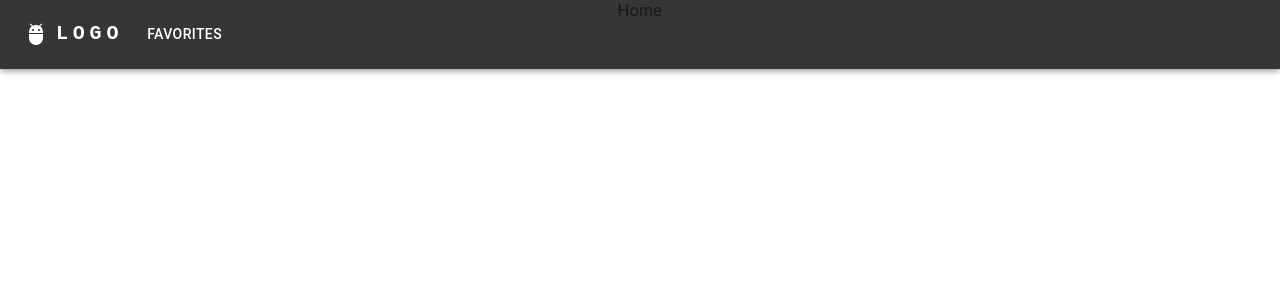
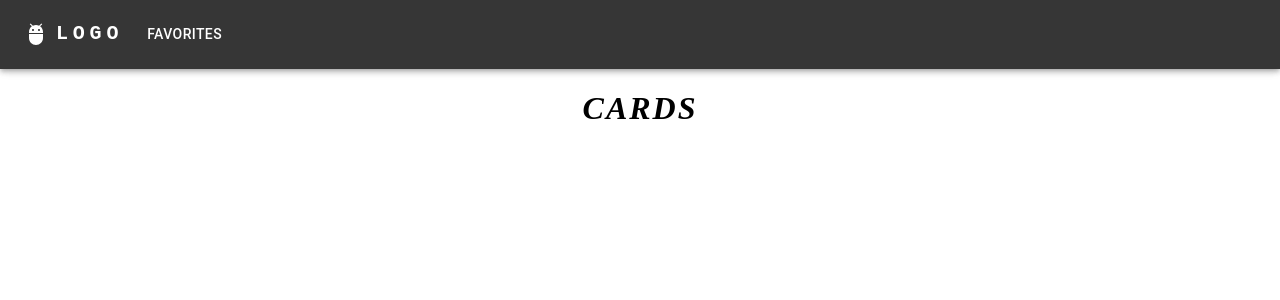
Before and after one commit to Ethemkizilyer/lol, a React (Create React App) app: page / in a window 1280 px wide. Shown: the top 300 px of the page. Built offline with nearby package versions, Linux system fonts and the light colour scheme.

Commit message:
sass added

```diff
--- a/package.json
+++ b/package.json
@@ -15,12 +15,14 @@
     "@types/node": "^16.18.24",
     "@types/react": "^18.0.38",
     "@types/react-dom": "^18.0.11",
+    "axios": "^1.3.6",
     "react": "^18.2.0",
     "react-dom": "^18.2.0",
     "react-redux": "^8.0.5",
     "react-router-dom": "^6.10.0",
     "react-scripts": "5.0.1",
     "redux": "^4.2.1",
+    "sass": "^1.62.0",
     "typescript": "^4.9.5",
     "web-vitals": "^2.1.4"
   },
--- a/src/components/Navbar.tsx
+++ b/src/components/Navbar.tsx
@@ -7,16 +7,15 @@ import Typography from "@mui/material/Typography";
 import Menu from "@mui/material/Menu";
 import MenuIcon from "@mui/icons-material/Menu";
 import Container from "@mui/material/Container";
-import Avatar from "@mui/material/Avatar";
 import Button from "@mui/material/Button";
-import Tooltip from "@mui/material/Tooltip";
 import MenuItem from "@mui/material/MenuItem";
 import AdbIcon from "@mui/icons-material/Adb";
-
+import {useNavigate} from "react-router-dom"
 const pages = ["Favorites"];
 const settings = ["Favorites"];
 
 function Navbar() {
+    const navigate=useNavigate()
   const [anchorElNav, setAnchorElNav] = React.useState<null | HTMLElement>(
     null
   );
@@ -27,9 +26,7 @@ function Navbar() {
   const handleOpenNavMenu = (event: React.MouseEvent<HTMLElement>) => {
     setAnchorElNav(event.currentTarget);
   };
-  const handleOpenUserMenu = (event: React.MouseEvent<HTMLElement>) => {
-    setAnchorElUser(event.currentTarget);
-  };
+
 
   const handleCloseNavMenu = () => {
     setAnchorElNav(null);
@@ -48,7 +45,7 @@ function Navbar() {
             variant="h6"
             noWrap
             component="a"
-            href="/"
+            onClick={() => navigate(`/`)}
             sx={{
               mr: 2,
               display: { xs: "none", md: "flex" },
@@ -57,6 +54,7 @@ function Navbar() {
               letterSpacing: ".3rem",
               color: "inherit",
               textDecoration: "none",
+              cursor: "pointer",
             }}
           >
             LOGO
@@ -91,7 +89,13 @@ function Navbar() {
               }}
             >
               {pages.map((page) => (
-                <MenuItem key={page} onClick={handleCloseNavMenu}>
+                <MenuItem
+                  key={page}
+                  onClick={() => {
+                    handleCloseNavMenu();
+                    navigate(`/${page}`);
+                  }}
+                >
                   <Typography textAlign="center">{page}</Typography>
                 </MenuItem>
               ))}
@@ -102,7 +106,7 @@ function Navbar() {
             variant="h5"
             noWrap
             component="a"
-            href=""
+            onClick={() => navigate(`/`)}
             sx={{
               mr: 2,
               display: { xs: "flex", md: "none" },
@@ -112,6 +116,7 @@ function Navbar() {
               letterSpacing: ".3rem",
               color: "inherit",
               textDecoration: "none",
+              cursor:"pointer"
             }}
           >
             LOGO
@@ -120,7 +125,10 @@ function Navbar() {
             {pages.map((page) => (
               <Button
                 key={page}
-                onClick={handleCloseNavMenu}
+                onClick={() => {
+                  handleCloseNavMenu();
+                  navigate(`/${page}`);
+                }}
                 sx={{ my: 2, color: "white", display: "block" }}
               >
                 {page}
@@ -128,7 +136,6 @@ function Navbar() {
             ))}
           </Box>
           <Box sx={{ flexGrow: 0 }}>
-
             <Menu
               sx={{ mt: "45px" }}
               id="menu-appbar"
--- a/src/index.tsx
+++ b/src/index.tsx
@@ -1,6 +1,6 @@
 import React from 'react';
 import ReactDOM from 'react-dom/client';
-import './index.css';
+import "./styles/index.scss";
 import App from './App';
 
 
--- a/src/pages/Home.tsx
+++ b/src/pages/Home.tsx
@@ -1,9 +1,12 @@
 import React from 'react'
+import "../styles/Home.scss";
 
 const Home = () => {
   return (
-    <div>Home</div>
-  )
+    <div className="home">
+      <h1 className="home_title">Cards</h1>
+    </div>
+  );
 }
 
 export default Home
--- /dev/null
+++ b/src/styles/Home.scss
@@ -0,0 +1,16 @@
+
+.home {
+    display: flex;
+    justify-content: center;
+    flex-direction: column;
+    align-items: center;
+    max-width: 100%;
+    padding-bottom: 40px;
+    &_title {
+        margin-top: 90px;
+        margin-bottom: 50px;
+        font-style: italic;
+        letter-spacing: 2px;
+        text-transform: uppercase;
+    }
+}
--- /dev/null
+++ b/src/styles/index.scss
@@ -0,0 +1,22 @@
+* {
+  margin: 0;
+  padding: 0;
+  box-sizing: border-box;
+}
+
+::-webkit-scrollbar {
+  width: 10px;
+}
+
+::-webkit-scrollbar-track {
+  background: #1e2234;
+}
+
+::-webkit-scrollbar-thumb {
+  background: #9d9ba0;
+  border-radius: 100vw;
+}
+
+::-webkit-scrollbar-thumb:hover {
+  background: #a297ac;
+}
--- a/tsconfig.json
+++ b/tsconfig.json
@@ -1,11 +1,7 @@
 {
   "compilerOptions": {
     "target": "es5",
-    "lib": [
-      "dom",
-      "dom.iterable",
-      "esnext"
-    ],
+    "lib": ["dom", "dom.iterable", "esnext"],
     "allowJs": true,
     "skipLibCheck": true,
     "esModuleInterop": true,
```
Also changed, not shown: 1 other file (tests, documents, lock files or other folders).
